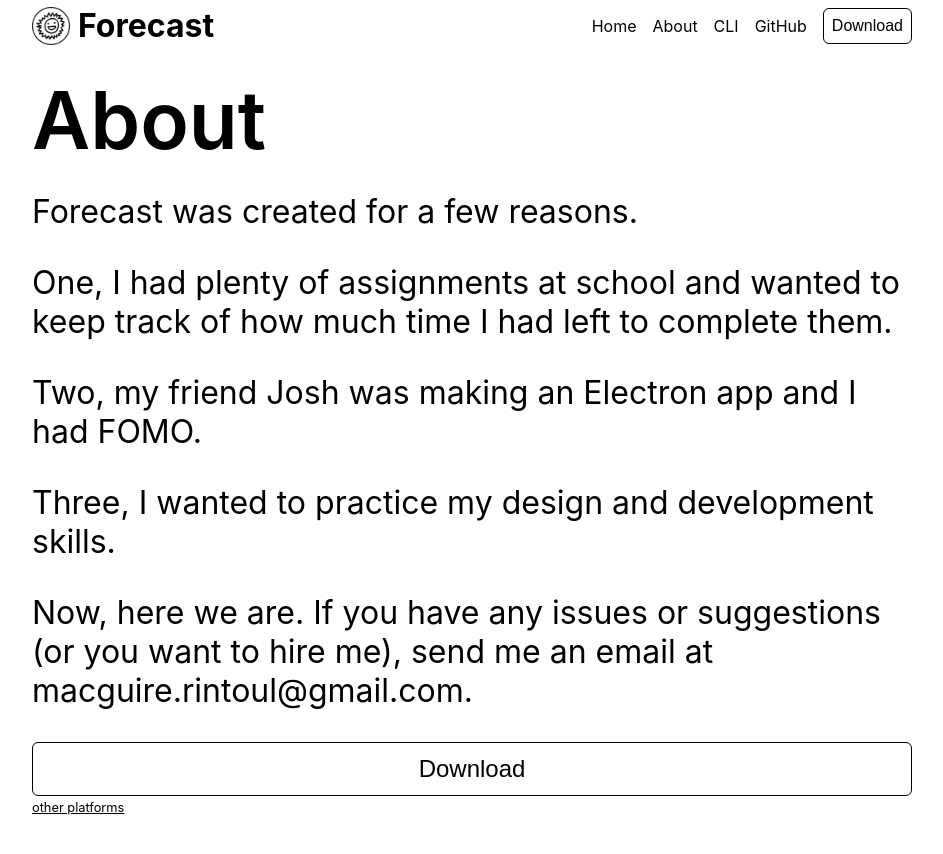
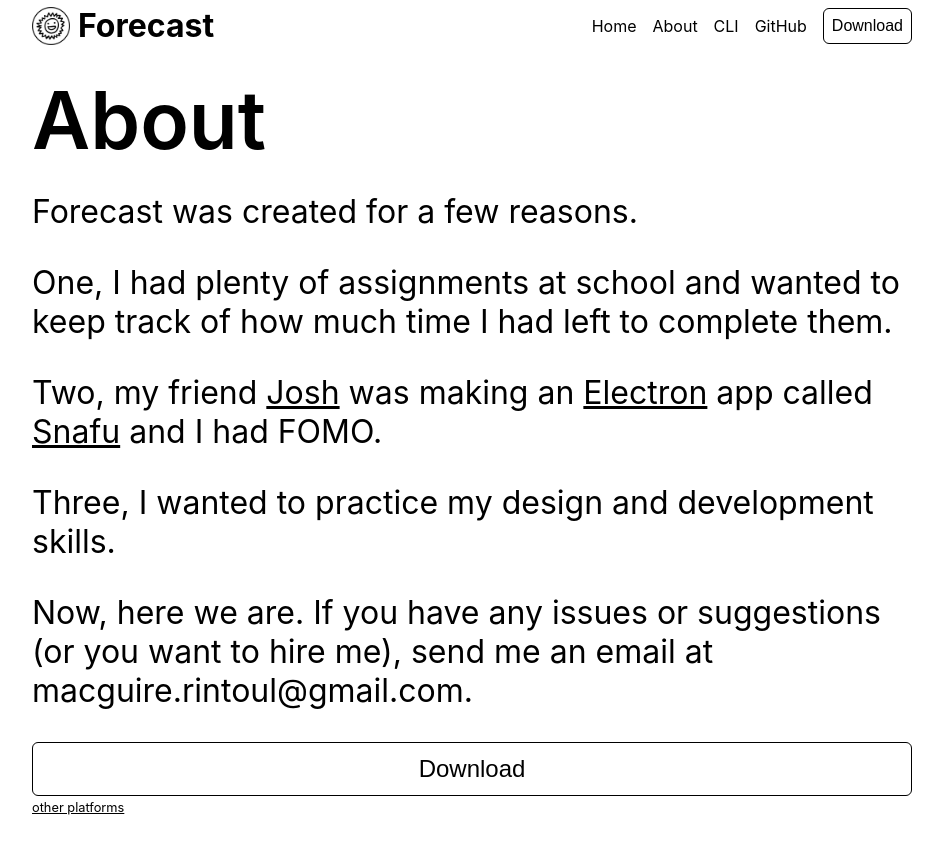
Before and after one commit to macguirerintoul/forecast.macguire.me, a Nuxt app: page /about in a window 1280 px wide. Shown: the top 854 px of the page, without its empty margins (168-1111 px from the left). Built offline with nearby package versions, Linux system fonts and the light colour scheme; what vue-notification would draw is missing.

Commit message:
make download button open installation notes after download

```diff
--- a/components/Download.vue
+++ b/components/Download.vue
@@ -38,9 +38,8 @@
         window.open(
           'https://github.com/mrintoul/Forecast/releases/download/v1.0.0/Forecast.1.0.0.dmg'
         )
-      } else {
-        window.open('/download', '_self')
       }
+      window.open('/download', '_self')
     },
   },
 }
--- a/pages/about.vue
+++ b/pages/about.vue
@@ -8,11 +8,18 @@
       One, I had plenty of assignments at school and wanted to keep track of how
       much time I had left to complete them.
     </p>
-    <p>Two, my friend Josh was making an Electron app and I had FOMO.</p>
+    <p>
+      Two, my friend <a href="https://stuible.com/" target="_blank">Josh</a> was
+      making an
+      <a href="https://electronjs.org/" target="_blank">Electron</a> app called
+      <a href="https://snafu.fun/" target="blank">Snafu</a>
+      and I had FOMO.
+    </p>
     <p>Three, I wanted to practice my design and development skills.</p>
     <p>
       Now, here we are. If you have any issues or suggestions (or you want to
-      hire me), send me an email at macguire.rintoul@gmail.com.
+      hire me), send me an email at <span>macguire</span><span>.rintoul</span
+      ><span>@gmai</span>l.com.
     </p>
     <Download />
   </section>
```
